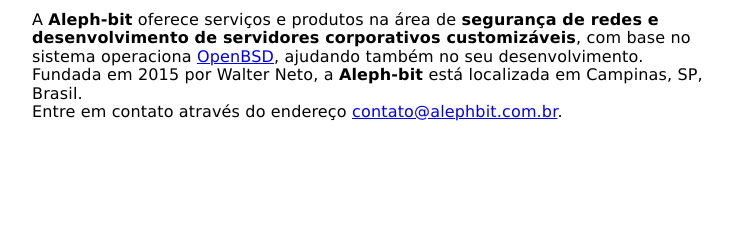
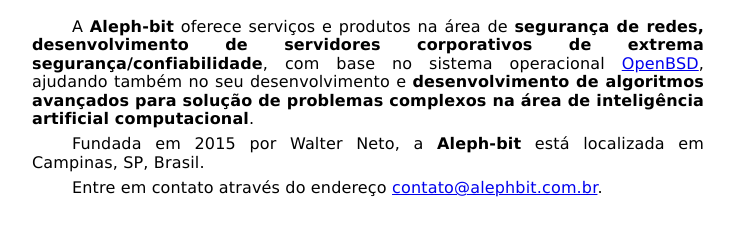
Before and after one commit to alephbit/alephbit.github.io, a plain HTML site: page index.html in a window 1280 px wide. Shown: the part 165-400 px from the top of the page, without its empty margins (272-1006 px from the left). Drawn offline with Linux system fonts and the light colour scheme.

Commit message:
Update company services

```diff
--- a/index.css
+++ b/index.css
@@ -16,6 +16,12 @@
 	line-height: 2em;
 }
 
+p {
+	text-align: justify;
+	text-indent: 40px;
+	margin: 7px 0;
+}
+
 div#logo {
 	text-align: center;
 	height: 100px;
--- a/index.html
+++ b/index.html
@@ -13,10 +13,12 @@
 
 	<h1>Aleph-bit Tecnologia LTDA</h1>
 	<p>A <b>Aleph-bit</b> oferece serviços e produtos na área de
-	    <b>segurança de redes e desenvolvimento de servidores
-	    corporativos customizáveis</b>, com base no sistema operaciona <a
-	    href="http://www.openbsd.org">OpenBSD</a>, ajudando também no seu
-	    desenvolvimento.
+	    <b>segurança de redes, desenvolvimento de servidores corporativos de
+	    extrema segurança/confiabilidade</b>, com base no sistema
+	    operacional <a href="http://www.openbsd.org">OpenBSD</a>, ajudando
+	    também no seu desenvolvimento e <b>desenvolvimento de algoritmos
+	    avançados para solução de problemas complexos na área de
+	    inteligência artificial computacional</b>.
 	    </p>
 	<p>Fundada em 2015 por Walter Neto, a <b>Aleph-bit</b> está localizada
 	    em Campinas, SP, Brasil.
```
